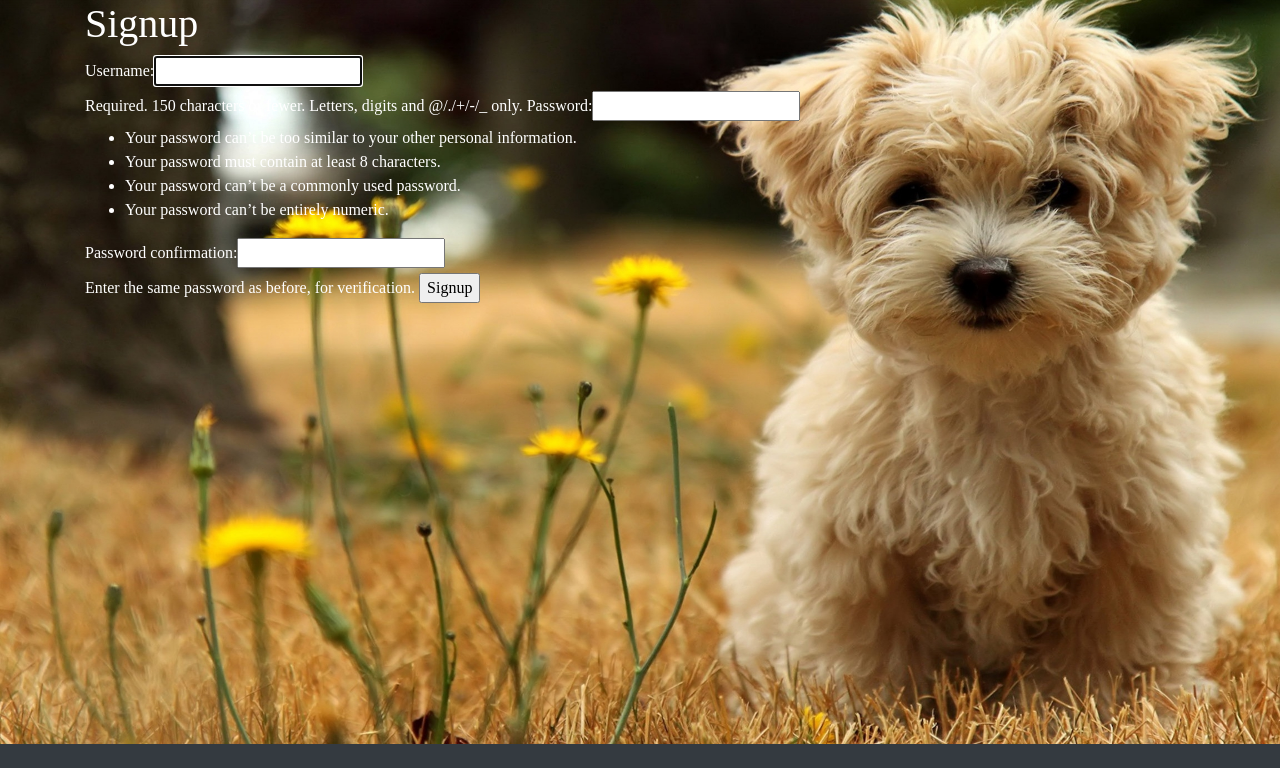
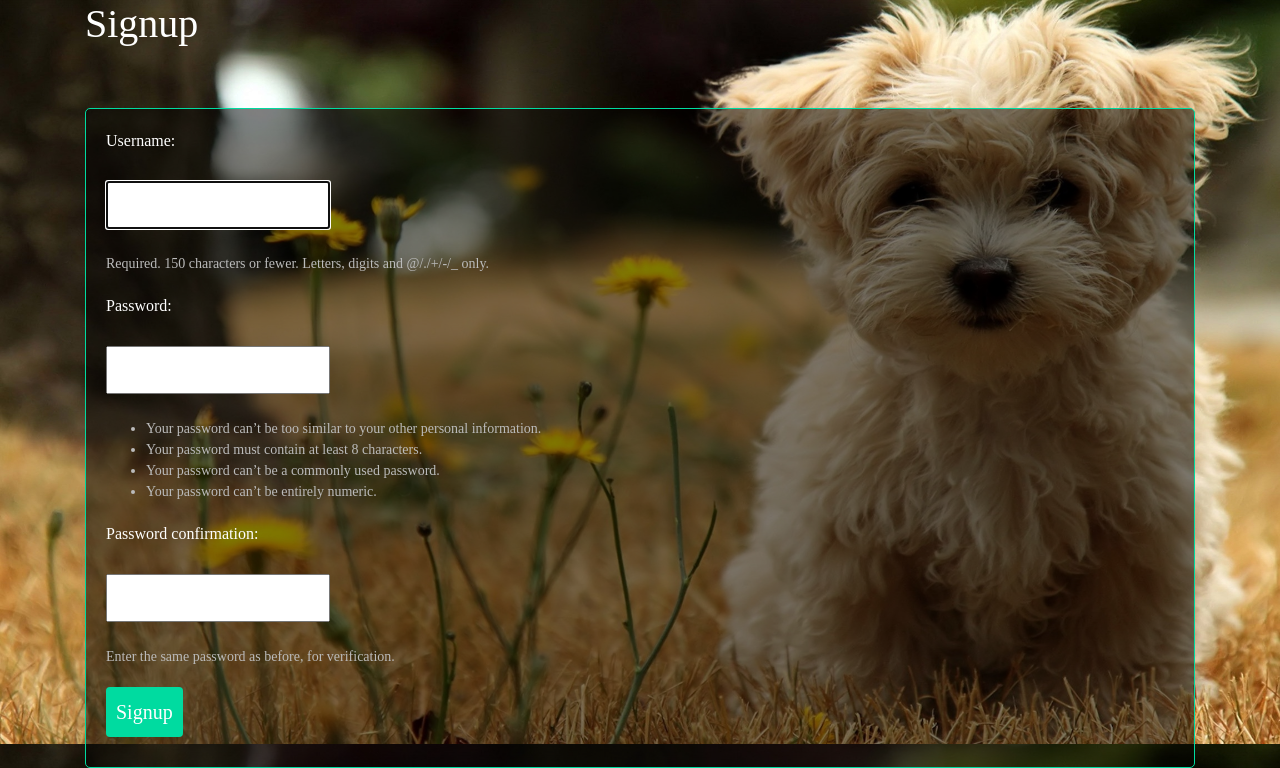
Before and after one commit to manojn29/Pet-Clinic, a Django app: page /accounts/signup/ in a window 1280 px wide. Shown: the part 56-824 px from the top of the page. Before the commit the page ends 800 px from the top, so only its background shows below. Run offline with Django 3.2, Linux system fonts and the light colour scheme; some libraries are stand-ins or nearby versions.

Commit message:
added css styling

```diff
--- a/assets/style.css
+++ b/assets/style.css
@@ -35,6 +35,48 @@ a, a:hover, a:visited{
   padding-bottom: 40px;
 }
 
-.image{
-  background-image: url(dog2.jpeg);
+.site-form {
+    margin-top: 60px;
+    border: 1px solid #00dba0;
+    padding: 20px;
+    color: white;
+    background-color: rgba(0,0,0,0.5);
+    border-radius: 5PX;
 }
+
+.site-form input, .site-form textarea{
+    display: block;
+    margin: 20px 0 0px 0;
+    padding: 10px;
+}
+
+a.highlight{
+    border: 1px solid #00dba0;
+    padding: 10px;
+    border-radius: 4px;
+    color: #00dba0;
+}
+
+.helptext, .helptext ul{
+    margin: 0 auto 20px;
+    color: #bbb;
+    font-size: 14px;
+    display: block;
+}
+
+.errorlist li{
+
+}
+
+.errorlist{
+    padding: 0;
+}
+
+.site-form input[type="submit"]{
+    background: #00dba0;
+    border: 0;
+    color: #fff;
+    font-size: 20px;
+    border-radius: 4px;
+    margin: 10px 0;
+}
--- a/homepage/models.py
+++ b/homepage/models.py
@@ -1,4 +1,5 @@
 from django.db import models
+from django.contrib.auth.models import User
 
 # Create your models here.
 class blog(models.Model):
@@ -25,3 +26,8 @@ class contacts(models.Model):
 class appoint(models.Model):
 	uemail = models.EmailField()
 	pet = models.CharField(max_length = 25)
+
+"""
+class appoint2(models.Model):
+	author = models.ForeignKey(User, default=None, on_delete=models.CASCADE,)
+"""
```
Also changed, not shown: db.sqlite3.
